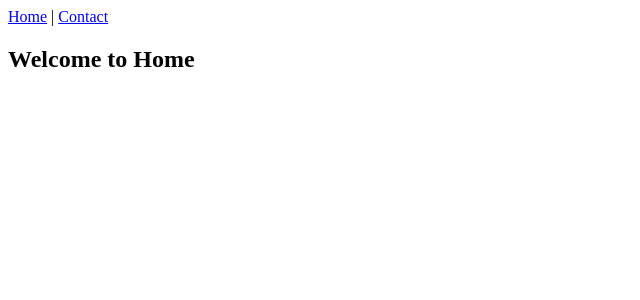
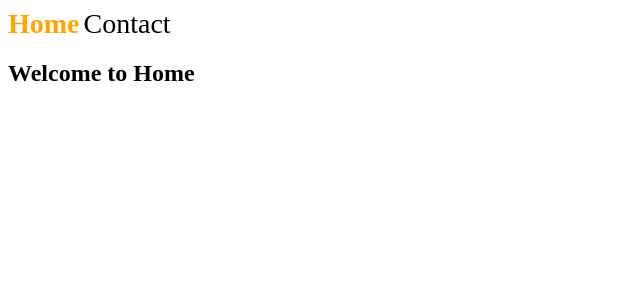
Before and after one commit to atifrafi/react-practice, a React (Vite) app: page / in a window 1280 px wide. Shown: the top 300 px of the page, without its empty margins (0-640 px from the left). Built offline with nearby package versions, Linux system fonts and the light colour scheme.

Commit message:
error handling in not found page

```diff
--- a/src/App.jsx
+++ b/src/App.jsx
@@ -46,7 +46,7 @@ import UserProfile from "./components/33-context api/UserProfile";
 import GuestProfile from "./components/33-context api/GuestProfile";
 import FormHandling from "./components/34-useActionState hook/FormHandling";
 import ID from "./components/35-useID hook/ID";
-import { Link, Outlet } from 'react-router'
+import { Link, NavLink, Outlet } from 'react-router'
 
 
 const App = () => {
@@ -80,6 +80,15 @@ const App = () => {
   // context api
   // Parent component ki apni state
   const [user, setUser] = useState("Atif");
+
+  // nav link active link css
+  const navStyle = ({isActive})=>({
+    fontSize: '28px',
+    color: isActive ? 'orange' : 'black',
+    fontWeight: isActive ? 'bold':'normal',
+    textDecoration: 'none'
+  })
+
   return (
     <>
       {/* for react router */}
@@ -88,11 +97,22 @@ const App = () => {
       {/* show links using react router link */}
       <nav>
         {/* link bhi react router ka part hai ju page ko reload hona se rokta hai */}
-        <Link to='/'>Home</Link>
-         {" | "}
-        <Link to='/contact'>Contact</Link>
+        {/* <Link to='/'>Home</Link> */}
+         {/* {" | "} */}
+        {/* <Link to='/contact'>Contact</Link> */}
         {/* outlet component ka andar ka show krta hai */}
+        {/* <Outlet/> */}
+
+        {/* nav link */}
+        {/* nav link or link se dono se route lagata hai */}
+        {/* lakin nav link ziyda bhetar ha isma istrue matlab boolean milta hai */}
+        {/* jis se active link laga sakta hai */}
+        <NavLink to='/' style={navStyle}>Home</NavLink>
+        {"  "}
+        <NavLink to='contact' style={navStyle}>Contact</NavLink>
         <Outlet/>
+
+
       </nav>
 
 
--- a/src/main.jsx
+++ b/src/main.jsx
@@ -5,6 +5,8 @@ import App from './App.jsx'
 import { createBrowserRouter, RouterProvider } from 'react-router'
 import Home from './pages/Home.jsx'
 import ContactUs from './pages/ContactUs.jsx'
+import NotFound from './pages/NotFound.jsx'
+import RedirectPage from './pages/RedirectPage.jsx'
 // import 'bootstrap/dist/css/bootstrap.min.css';
 
 // createbrowserrouter
@@ -12,9 +14,14 @@ import ContactUs from './pages/ContactUs.jsx'
 const router = createBrowserRouter([
   { path: "/",
     element: <App/>,
+    // error element mein 404 error page show karega
+    errorElement: <NotFound/>,
     children:[
       {path: "/", element: <Home/>},
       {path: "contact", element: <ContactUs/>},
+      // * ka matlab kisi bhi random path ju exist nhi krta
+      {path: "*", element: <NotFound/>},
+      {path: "home", element: <RedirectPage/>}
     ]
   }
 ])
--- /dev/null
+++ b/src/pages/NotFound.jsx
@@ -0,0 +1,13 @@
+import { Link } from "react-router"
+
+const NotFound = ()=>{
+    return (
+        <>
+        <h1>404 error page not found</h1>
+        <p>please go to the home</p>
+        <Link to='/'>Home</Link>
+        </>
+    )
+}
+
+export default NotFound
--- /dev/null
+++ b/src/pages/RedirectPage.jsx
@@ -0,0 +1,7 @@
+import { Navigate } from "react-router"
+
+const RedirectPage = ()=>{
+    return <Navigate to='/' replace/>
+}
+
+export default RedirectPage
```
